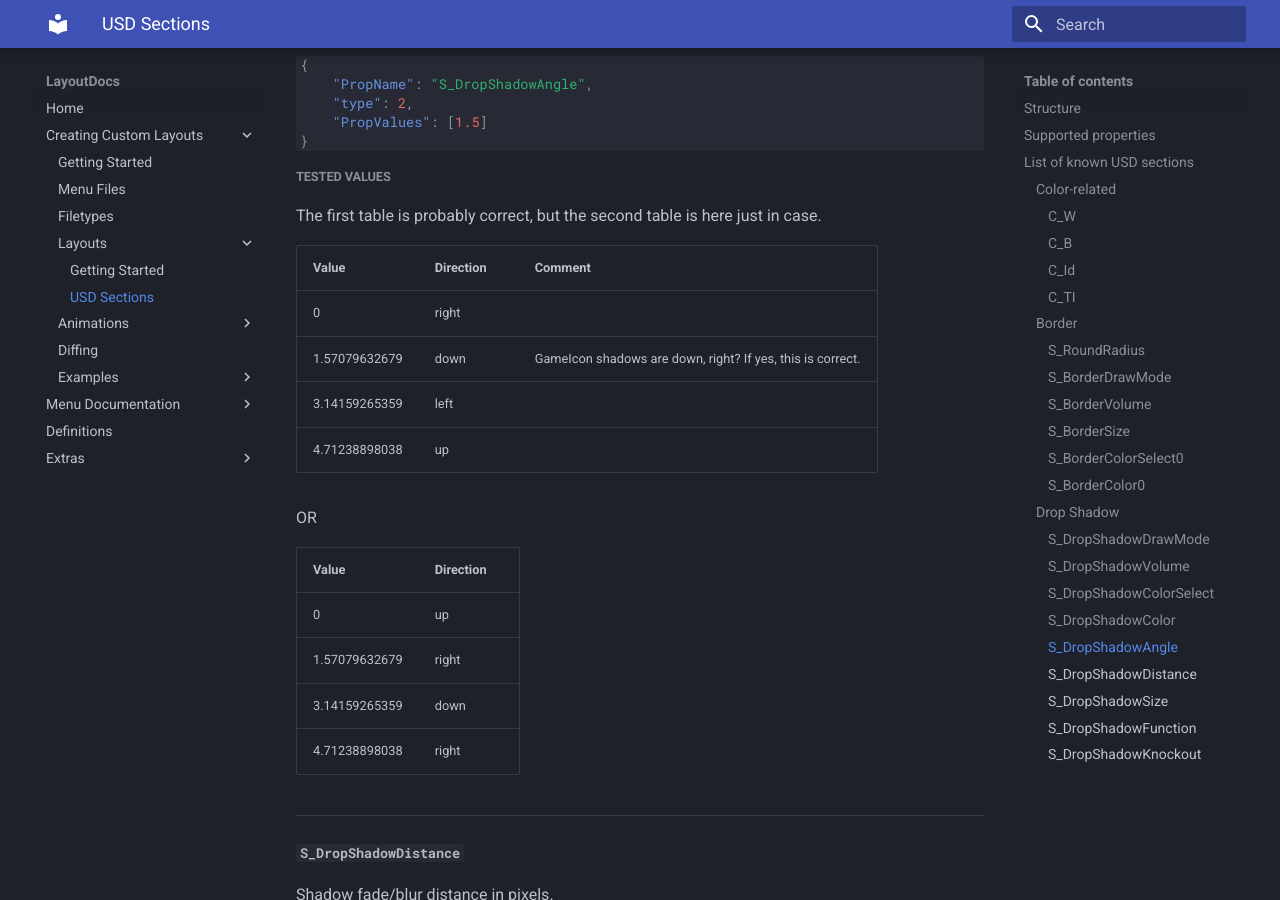
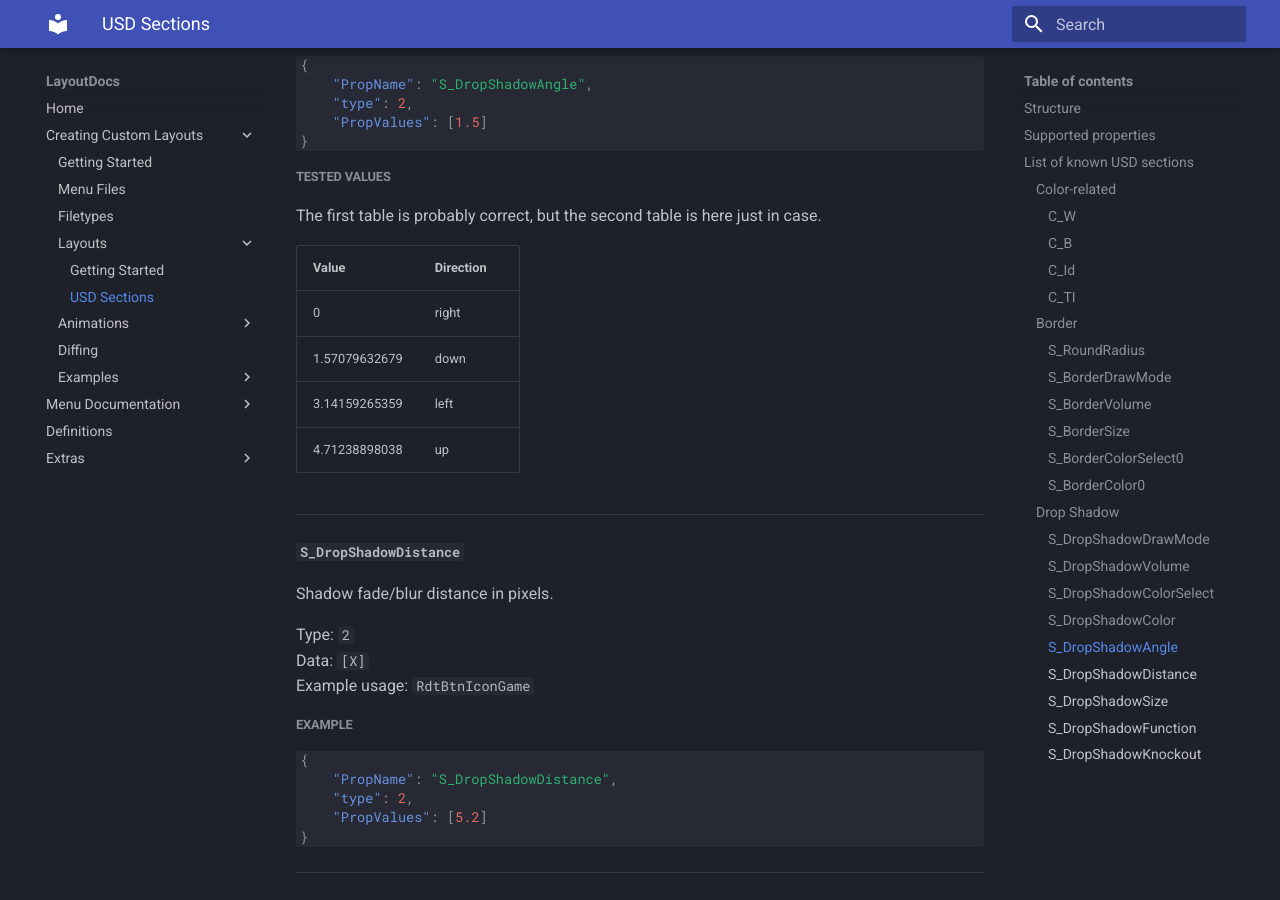
Before and after one commit to ThemezerNX/LayoutDocs, an MkDocs documentation site: the page built from docs/guide/layouts/usd-sections.md, in a window 1280 px wide and 900 px high, scrolled down 15209 px. Built offline with MkDocs 1.6.1 and Material for MkDocs 9.7.7, drawn with Linux system fonts in a browser that asks for light colours.

Commit message:
docs(usd-sections): remove incorrect S_DrodpShadowAngle values

```diff
--- a/docs/guide/layouts/usd-sections.md
+++ b/docs/guide/layouts/usd-sections.md
@@ -571,21 +571,12 @@ Example usage: `RdtBtnIconGame`
 
 The first table is probably correct, but the second table is here just in case.
 
-| Value         | Direction | Comment                                                    |
-| ------------- | --------- | ---------------------------------------------------------- |
-| 0             | right     |                                                            |
-| 1.57079632679 | down      | GameIcon shadows are down, right? If yes, this is correct. |
-| 3.14159265359 | left      |                                                            |
-| 4.71238898038 | up        |                                                            |
-
-OR
-
 | Value         | Direction |
 | ------------- | --------- |
-| 0             | up        |
-| 1.57079632679 | right     |
-| 3.14159265359 | down      |
-| 4.71238898038 | right     |
+| 0             | right     |
+| 1.57079632679 | down      |
+| 3.14159265359 | left      |
+| 4.71238898038 | up        |
 
 ---
 
```
